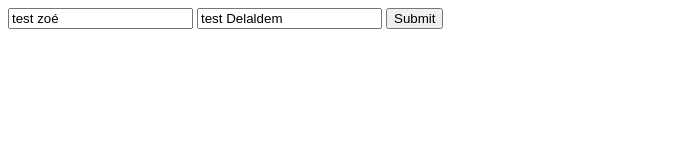
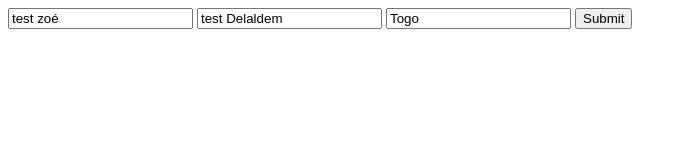
Before and after one commit to segnoagblevon/testGit, a plain HTML site: page index.html in a window 1280 px wide. Shown: the whole page, without its empty margins (0-687 px from the left). Drawn offline with Linux system fonts and the light colour scheme.

Commit message:
update index

```diff
--- a/index.html
+++ b/index.html
@@ -12,6 +12,7 @@
 <script src="main.js" ></script>
 <input name="username" value="test zoé">
 <input name="nickname" value="test Delaldem">
+<input name="country" value="Togo">
 <input type="submit">
 </body>
 </html>
```
